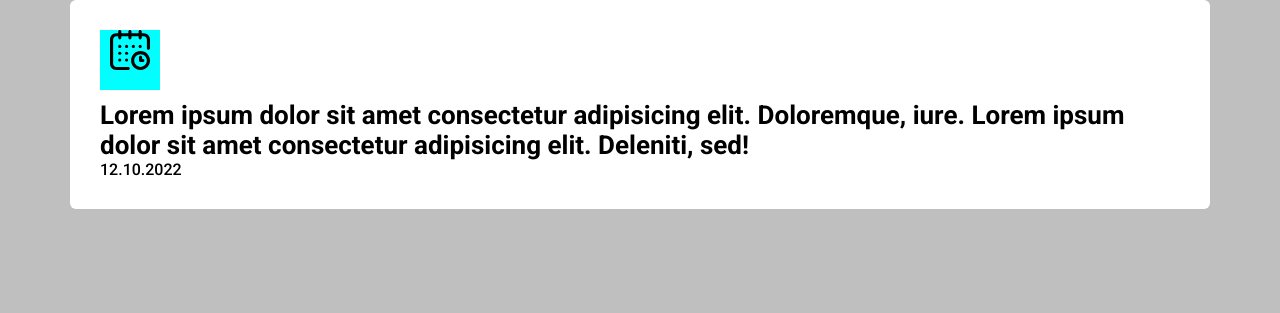
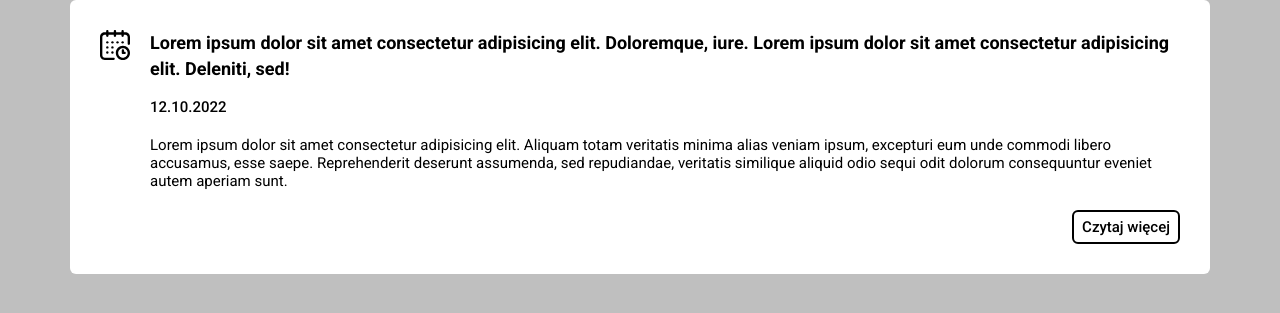
Before and after one commit to KrzysztofGis/5Tf-2, a PHP site: page / in a window 1280 px wide. Shown: the top 313 px of the page. Run offline with PHP 8.4, Linux system fonts and the light colour scheme.

Commit message:
02.11.2023 final

```diff
--- a/css/style.css
+++ b/css/style.css
@@ -9,7 +9,7 @@ body{
 }
 
 .container{
-    height: 200px;
+
 }
 
 .container-fluid{
@@ -25,7 +25,11 @@ body{
 }
 
 .news-wrapper{}
-.news{}
+.news{
+    display: flex;
+    flex-direction: column;
+    gap: 20px;
+}
 
 .news-single{
     padding: 30px;
@@ -36,49 +40,76 @@ body{
 .news-single__wrapper{
     display: flex;
     flex-direction: row;
-    flex-wrap: wrap;
     justify-content: flex-start;
-    gap: 10px;
+    gap: 20px;
 }
 .news-single__icon{
     display: flex;
     flex-direction: row;
     justify-content: center;
     align-items: flex-start;
-    height: 60px;
-    width: 60px;
-    background-color: aqua;
 }
 
 .news-single__icon > svg{
-    height: 40px;
-    width: 40px;
+    height: 30px;
+    width: 30px;
 }
 
 .news-single__content{
     display: flex;
+    flex-direction: column;
+    align-items: flex-start;
+    gap: 20px;
+}
+
+.news-single__content > p{
+    font-family: 'Roboto', serif;
+    font-weight: 400;
+    font-size: 15px;
+}
+
+.news-single__link_wrapper{
+    width: 100%;
+    display: flex;
     flex-direction: row;
-    align-items: flex-start;
-    width: 100%;
+    justify-content: center;
+}
+
+.news-single__link_wrapper > a{
+    display: inline-block;
+    padding: 6px 8px;
+    border: 2px solid #000;
+    border-radius: 6px;
+    text-decoration: none;
+    color: #000;
+    font-family: 'Roboto', serif;
+    font-weight: 500;
+    font-size: 15px;
+}
+
+.news-single__content > a:hover{
+    background-color: #000;
+    color: #fff;
 }
 
 .news-single__header{
-    display: row;
+    display: flex;
     flex-direction: column;
     align-items: flex-start;
-    gap: 4px;
+    gap: 16px;
 }
 
 .news-single__header > h2{
     font-family: 'Roboto', serif;
     font-weight: 700;
-    font-size: 26px;
+    font-size: 18px;
+    line-height: 26px;
 }
 
 .news-single__header > span{
     font-family: 'Roboto', serif;
     font-weight: 500;
-    font-size: 16px;
+    font-size: 15px;
 }
 
 /* sm */
@@ -127,6 +158,10 @@ body{
     .hidden-lg{
         display: none;
     }
+
+    .news-single__link_wrapper{
+        justify-content: flex-end;
+    }
 }
 
 /* xl */
--- a/front-page.php
+++ b/front-page.php
@@ -24,6 +24,10 @@
                             <h2>Lorem ipsum dolor sit amet consectetur adipisicing elit. Doloremque, iure. Lorem ipsum dolor sit amet consectetur adipisicing elit. Deleniti, sed! </h2>
                             <span>12.10.2022</span>
                         </header>
+                        <p class="hidden-xs hidden-sm">Lorem ipsum dolor sit amet consectetur adipisicing elit. Aliquam totam veritatis minima alias veniam ipsum, excepturi eum unde commodi libero accusamus, esse saepe. Reprehenderit deserunt assumenda, sed repudiandae, veritatis similique aliquid odio sequi odit dolorum consequuntur eveniet autem aperiam sunt.</p>
+                        <div class="news-single__link_wrapper">
+                            <a href="#">Czytaj więcej</a>
+                        </div>
                     </div>
                 </div>
             </article>
```
